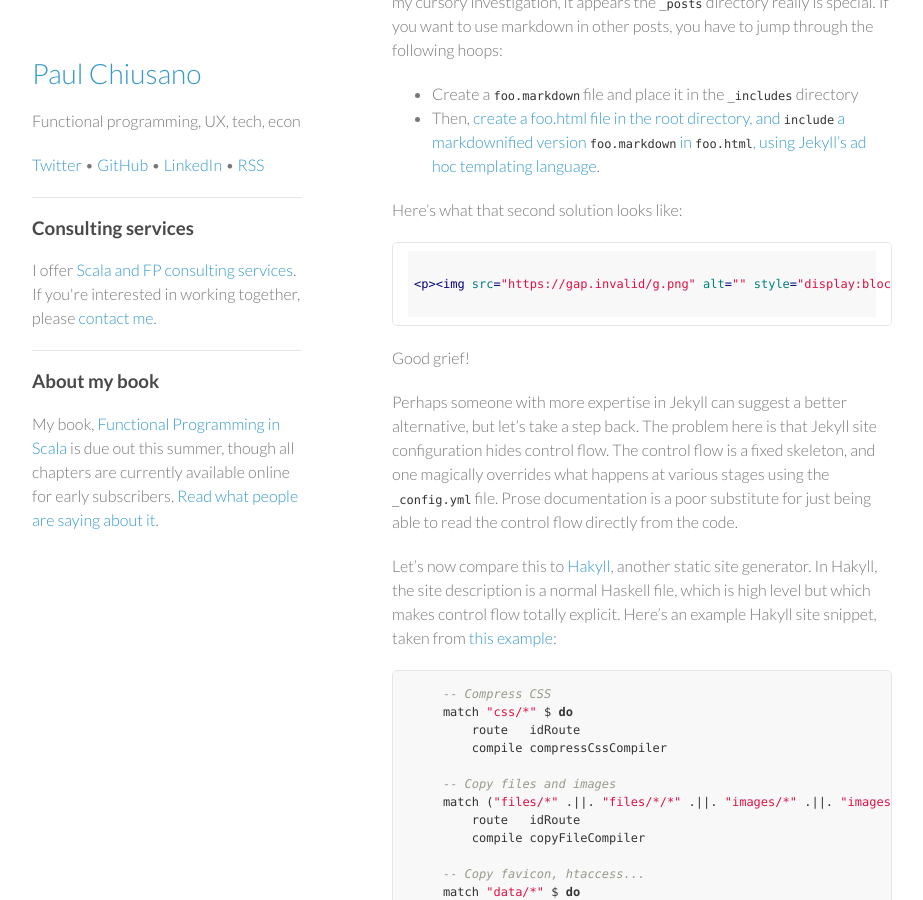
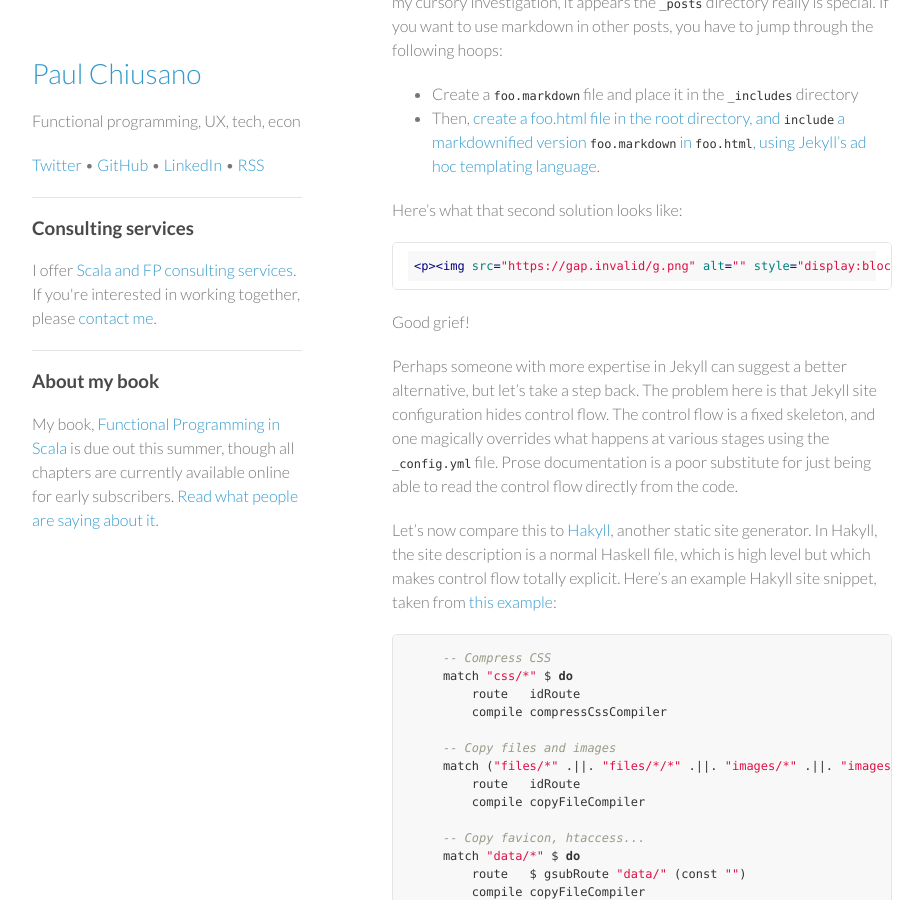
Before and after one commit to pchiusano/pchiusano.github.io, a Jekyll site: the page built from _posts/2014-05-20-jekyll-vs-hakyll.markdown, in a window 1280 px wide and 900 px high, scrolled down 622 px. Shown: the whole window, without its empty margins (178-1101 px from the left). Built offline with Jekyll 4.4.1, drawn with Linux system fonts in a browser that asks for light colours; comment, search, counter and statistics services are not loaded.

Commit message:
Update 2014-05-20-jekyll-vs-hakyll.markdown

```diff
--- a/_posts/2014-05-20-jekyll-vs-hakyll.markdown
+++ b/_posts/2014-05-20-jekyll-vs-hakyll.markdown
@@ -15,10 +15,8 @@
 
 Here's what that second solution looks like:
 
-~~~
-{% capture my-include %}{% include foo.markdown %}{% endcapture %}
-{{ my-include | markdownify }}
-~~~
+    {% capture my-include %}{% include foo.markdown %}{% endcapture %}
+    {{ my-include | markdownify }}
 
 Good grief!
 
```
